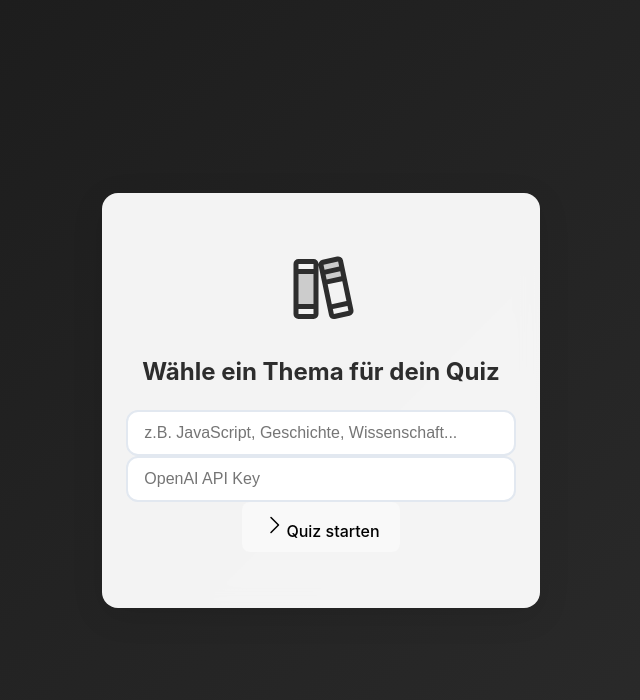
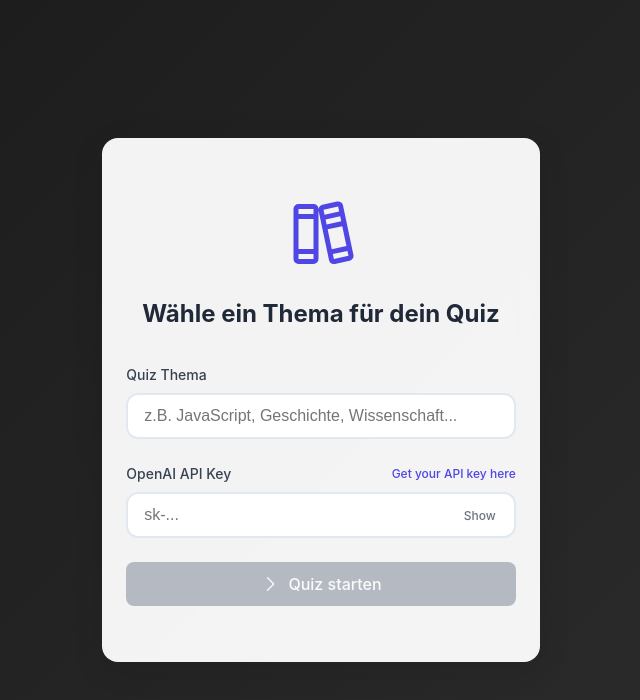
Before and after one commit to majd-karoun/astral-quiz, a React (Vite) app: page / in a window 1280 px wide. Shown: the top 700 px of the page, without its empty margins (335-975 px from the left). Built offline with nearby package versions, Linux system fonts and the light colour scheme.

Commit message:
topic input design update

```diff
--- a/src/components/topic-input/TopicInput.css
+++ b/src/components/topic-input/TopicInput.css
@@ -1,26 +1,25 @@
-/* TopicInput.css */
 .topic-screen {
-  position: relative;
+  max-width: 600px;
+  margin: 0 auto;
+  padding: 2rem;
+}
+
+.topic-header {
   text-align: center;
-  padding: 3rem;
-  border-radius: 28px;
-  background-color: #ffffff;
-  box-shadow: 0 20px 40px rgba(0, 0, 0, 0.08);
-  max-width: 480px;
-  margin: 0 auto;
+  margin-bottom: 2rem;
 }
 
 .topic-icon {
-  color: #3b82f6;
-  margin-bottom: 2rem;
+  width: 80px;
+  height: 80px;
+  color: #4F46E5;
+  margin-bottom: 1rem;
 }
 
-.topic-screen h2 {
-  color: #1f2937;
-  font-size: 1.875rem;
-  font-weight: 700;
-  margin-bottom: 2.5rem;
-  line-height: 1.3;
+.topic-header h2 {
+  font-size: 1.5rem;
+  color: #1F2937;
+  margin: 0;
 }
 
 .input-form {
@@ -29,158 +28,130 @@
   gap: 1.5rem;
 }
 
-.input-group {
+.input-sections {
   display: flex;
   flex-direction: column;
-  gap: 1rem;
+  gap: 1.5rem;
+}
+
+.input-section {
+  display: flex;
+  flex-direction: column;
+  gap: 0.5rem;
+}
+
+.input-section label {
+  font-size: 0.875rem;
+  font-weight: 500;
+  color: #374151;
+  display: flex;
+  justify-content: space-between;
+  align-items: center;
+}
+
+.api-key-link {
+  font-size: 0.75rem;
+  color: #4F46E5;
+  text-decoration: none;
+}
+
+.api-key-link:hover {
+  text-decoration: underline;
 }
 
 .input-container {
-  width: 100%;
-}
-
-.api-key-container {
   position: relative;
-}
-
-.api-key-wrapper {
-  position: relative;
-  display: flex;
-  align-items: center;
-}
-
-.api-key-input {
-  padding-right: 3rem;
-}
-
-.toggle-visibility {
-  position: absolute;
-  right: 1rem;
-  background: none;
-  border: none;
-  color: #6b7280;
-  cursor: pointer;
-  padding: 0.5rem;
-  display: flex;
-  align-items: center;
-  justify-content: center;
-  transition: color 0.2s ease;
-}
-
-.toggle-visibility:hover {
-  color: #3b82f6;
-}
-
-.toggle-visibility:disabled {
-  color: #9ca3af;
-  cursor: not-allowed;
-}
-
-.api-key-info {
-  display: block;
-  text-align: left;
-  color: #6b7280;
-  font-size: 0.875rem;
-  margin-top: 0.5rem;
-  padding-left: 0.5rem;
 }
 
 .topic-input {
   width: 100%;
-  padding: 1.25rem 1.5rem;
-  font-size: 1.125rem;
-  color: #1f2937;
-  background-color: #f9fafb;
-  border: 2px solid #e5e7eb;
-  border-radius: 16px;
-  transition: all 0.2s ease;
-}
-
-.topic-input::placeholder {
-  color: #9ca3af;
+  padding: 0.75rem 1rem;
+  border: 1px solid #D1D5DB;
+  border-radius: 0.5rem;
+  font-size: 0.875rem;
+  transition: all 0.2s;
+  background: white;
+  color: black;
 }
 
 .topic-input:focus {
   outline: none;
-  border-color: #3b82f6;
-  background-color: #ffffff;
-  box-shadow: 0 0 0 3px rgba(59, 130, 246, 0.12);
+  border-color: #4F46E5;
+  box-shadow: 0 0 0 3px rgba(79, 70, 229, 0.1);
 }
 
 .topic-input:disabled {
-  background-color: #f3f4f6;
-  border-color: #e5e7eb;
+  background-color: #F3F4F6;
   cursor: not-allowed;
 }
 
+.visibility-toggle {
+  position: absolute;
+  right: 1rem;
+  top: 50%;
+  transform: translateY(-50%);
+  background: none;
+  border: none;
+  padding: 0.25rem;
+  color: #6B7280;
+  cursor: pointer;
+  font-size: 0.75rem;
+}
+
+.visibility-toggle:hover {
+  color: #374151;
+}
+
 .start-button {
-  width: 100%;
-  padding: 1.25rem;
-  font-size: 1.125rem;
-  font-weight: 600;
-  color: #ffffff;
-  background-color: #3b82f6;
-  border: none;
-  border-radius: 16px;
-  transition: all 0.2s ease;
-  cursor: pointer;
   display: flex;
   align-items: center;
   justify-content: center;
-  gap: 0.75rem;
+  gap: 0.5rem;
+  padding: 0.75rem 1.5rem;
+  background-color: #4F46E5;
+  color: white;
+  border: none;
+  border-radius: 0.5rem;
+  font-weight: 500;
+  cursor: pointer;
+  transition: all 0.2s;
 }
 
 .start-button:hover:not(:disabled) {
-  background-color: #2563eb;
-  transform: translateY(-2px);
-}
-
-.start-button:active:not(:disabled) {
-  transform: translateY(0);
+  background-color: #4338CA;
 }
 
 .start-button:disabled {
-  background-color: #9ca3af;
+  opacity: 0.7;
   cursor: not-allowed;
-  transform: none;
+}
+
+.start-button.disabled {
+  background-color: #9CA3AF;
+}
+
+.button-icon {
+  width: 20px;
+  height: 20px;
 }
 
 .spinner {
+  width: 20px;
+  height: 20px;
+  border: 2px solid #ffffff;
+  border-radius: 50%;
+  border-top-color: transparent;
   animation: spin 1s linear infinite;
 }
 
 @keyframes spin {
-  from {
-    transform: rotate(0deg);
-  }
   to {
     transform: rotate(360deg);
   }
 }
 
 .error-message {
-  color: #ef4444;
-  margin-top: 1rem;
-  font-size: 1rem;
-  font-weight: 500;
+  color: #DC2626;
+  font-size: 0.875rem;
+  margin: 0.25rem 0 0;
 }
-
-/* Responsive adjustments */
-@media (max-width: 640px) {
-  .topic-screen {
-    padding: 2rem 1.5rem;
-    border-radius: 20px;
-    margin: 1rem;
-  }
-
-  .topic-screen h2 {
-    font-size: 1.5rem;
-    margin-bottom: 2rem;
-  }
-
-  .topic-input,
-  .start-button {
-    padding: 1rem 1.25rem;
-    font-size: 1rem;
-  }
-}
--- a/src/components/topic-input/TopicInput.jsx
+++ b/src/components/topic-input/TopicInput.jsx
@@ -1,5 +1,6 @@
 import React, { useState } from 'react';
-import { Books, CaretRight, Spinner, Eye, EyeSlash } from '@phosphor-icons/react';
+import { Books, CaretRight } from '@phosphor-icons/react';
+import './TopicInput.css';
 
 const TopicInput = ({ topic, setTopic, generateQuestions, isLoading, error, hasApiKey }) => {
   const [apiKey, setApiKey] = useState('');
@@ -10,13 +11,15 @@ const TopicInput = ({ topic, setTopic, generateQuestions, isLoading, error, hasA
     e.preventDefault();
     setApiKeyError('');
 
-    // Only validate API key if we don't have one stored already
+    if (!topic.trim()) {
+      return;
+    }
+
     if (!hasApiKey) {
       if (!apiKey.trim()) {
         setApiKeyError('OpenAI API Key ist erforderlich');
         return;
       }
-
       if (!apiKey.startsWith('sk-')) {
         setApiKeyError('Ungültiger API Key Format');
         return;
@@ -28,13 +31,19 @@ const TopicInput = ({ topic, setTopic, generateQuestions, isLoading, error, hasA
 
   return (
     <div className="topic-screen">
-      <Books size={80} weight="duotone" className="topic-icon" />
+      <div className="topic-header">
+        <Books className="topic-icon" />
         <h2>Wähle ein Thema für dein Quiz</h2>
+      </div>
 
       <form onSubmit={handleSubmit} className="input-form">
-        <div className="input-group">
+        <div className="input-sections">
+          {/* Topic Input Section */}
+          <div className="input-section">
+            <label htmlFor="topic">Quiz Thema</label>
             <div className="input-container">
               <input
+                id="topic"
                 type="text"
                 value={topic}
                 onChange={(e) => setTopic(e.target.value)}
@@ -43,21 +52,44 @@ const TopicInput = ({ topic, setTopic, generateQuestions, isLoading, error, hasA
                 disabled={isLoading}
               />
             </div>
+          </div>
 
+          {/* API Key Section */}
           {!hasApiKey && (
-            <div className="api-key-container">
-              <div className="api-key-wrapper">
+            <div className="input-section">
+              <label htmlFor="apiKey">
+                OpenAI API Key
+                <a
+                  href="https://platform.openai.com/api-keys"
+                  target="_blank"
+                  rel="noopener noreferrer"
+                  className="api-key-link"
+                >
+                  Get your API key here
+                </a>
+              </label>
+              <div className="input-container">
                 <input
+                  id="apiKey"
                   type={showApiKey ? "text" : "password"}
                   value={apiKey}
                   onChange={(e) => setApiKey(e.target.value)}
-                  placeholder="OpenAI API Key"
-                  className="topic-input api-key-input"
+                  placeholder="sk-..."
+                  className="topic-input"
                   disabled={isLoading}
                 />
-
+                <button
+                  type="button"
+                  onClick={() => setShowApiKey(!showApiKey)}
+                  className="visibility-toggle"
+                >
+                  {showApiKey ? (
+                    <span>Hide</span>
+                  ) : (
+                    <span>Show</span>
+                  )}
+                </button>
               </div>
-
               {apiKeyError && (
                 <p className="error-message">{apiKeyError}</p>
               )}
@@ -67,17 +99,17 @@ const TopicInput = ({ topic, setTopic, generateQuestions, isLoading, error, hasA
 
         <button
           type="submit"
-          className="start-button"
-          disabled={isLoading}
+          className={`start-button ${(!topic.trim() || (!hasApiKey && !apiKey.trim())) ? 'disabled' : ''}`}
+          disabled={isLoading || !topic.trim() || (!hasApiKey && !apiKey.trim())}
         >
           {isLoading ? (
             <>
-              <Spinner size={24} className="spinner" />
+              <div className="spinner" />
               <span>Generiere Fragen...</span>
             </>
           ) : (
             <>
-              <CaretRight size={24} />
+              <CaretRight className="button-icon" />
               <span>Quiz starten</span>
             </>
           )}
```
Lines whose indentation alone changed are shown as unchanged.
